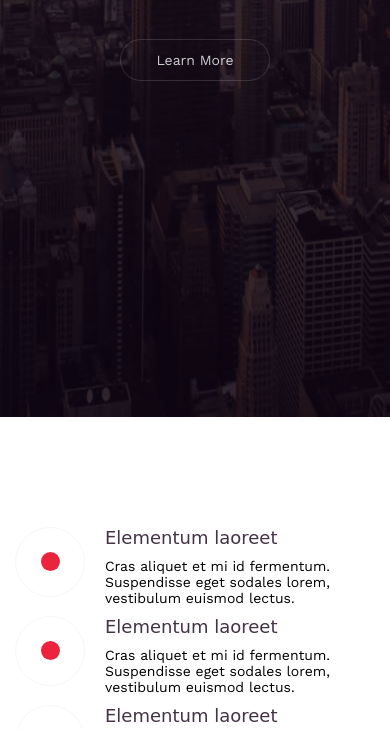
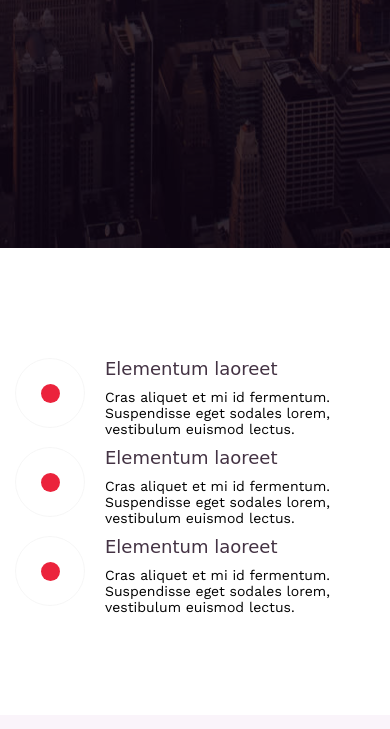
Before and after one commit to Himefe/ethereal-flex, a website: page index.html in a window 390 px wide. Shown: the part 596-1325 px from the top of the page. Drawn offline with nearby package versions, Linux system fonts and the light colour scheme; a web font is replaced by a local one.

Commit message:
Mudando height pra celular pra 100vh ao invés de 120

```diff
--- a/assets/css/style.css
+++ b/assets/css/style.css
@@ -198,6 +198,12 @@ img {
   display: flex;
   align-items: center;
   background-color: RGBA(15, 5, 20, 0.84);
+}
+
+@media only screen and (max-width: 769px) {
+  .bg-overlay {
+    height: 100vh;
+  }
 }
 
 .bannerText h2 {
```
